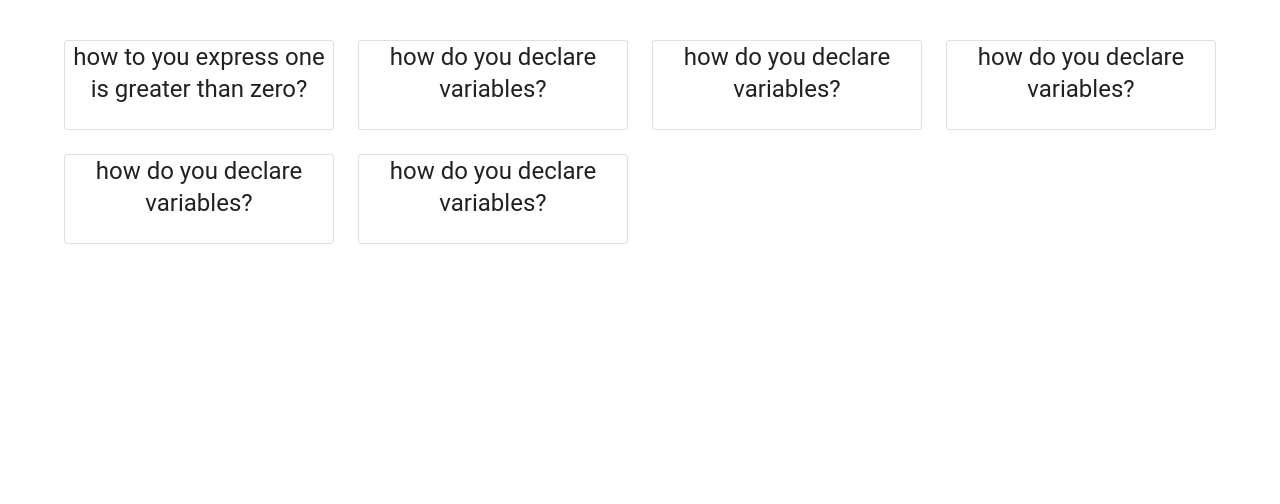
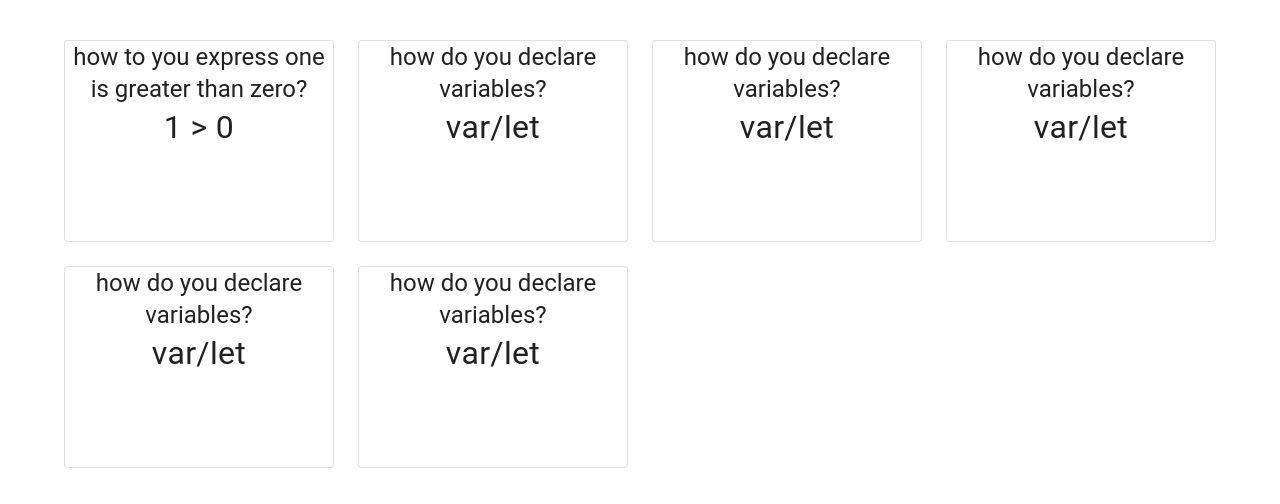
Before and after one commit to Esaucey/flash_cards, a React (Vite) app: page /js-quiz in a window 1280 px wide. Shown: the top 504 px of the page. Built offline with nearby package versions, Linux system fonts and the light colour scheme.

Commit message:
folder structure updated

```diff
--- a/src/App.jsx
+++ b/src/App.jsx
@@ -3,7 +3,7 @@ import reactLogo from './assets/react.svg'
 import viteLogo from '/vite.svg'
 import { BrowserRouter as Router, Routes, Route } from 'react-router-dom'
 import './App.css'
-import { JsPage } from './pages/jsPage'
+import { JsPage } from './pages/jsCardList'
 import { Box, Container } from '@mui/material'
 
 
--- /dev/null
+++ b/src/components/JsCard.jsx
@@ -0,0 +1,26 @@
+import React from 'react'
+import Box from '@mui/system/Box';
+import Card from '@mui/material/Card';
+import CardContent from '@mui/material/CardContent';
+import Typography from '@mui/material/Typography';
+import Grid from '@mui/system/Unstable_Grid';
+import { Container } from '@mui/material';
+
+export default function JsCard({ jsData }) {
+  return (
+    <Grid xs={2} sm={3} className="flip-card">
+      <Card variant="outlined" sx={{ minHeight: "200px" }}>
+          <CardContent sx={{ padding: "0" }} className="flip-card-front">
+            <Typography variant="h5">
+              {jsData.question}
+            </Typography>
+          </CardContent>
+          <CardContent sx={{ padding: "0" }} className="flip-card-back">
+            <Typography sx={{ fontSize: "2em" }} variant="body2">
+              {jsData.answer}
+            </Typography>
+          </CardContent>
+      </Card>
+    </Grid>
+  )
+}
--- /dev/null
+++ b/src/pages/jsCardList.jsx
@@ -0,0 +1,27 @@
+import React, { useState } from 'react';
+import jsData from '../data/jsCards.json';
+import Box from '@mui/system/Box';
+import Card from '@mui/material/Card';
+import CardContent from '@mui/material/CardContent';
+import Typography from '@mui/material/Typography';
+import Grid from '@mui/system/Unstable_Grid';
+import { Container } from '@mui/material';
+// import "./jsPage.css";
+// import ReactCardFlip from "react-card-flip";
+import JsCard from '../components/jsCard';
+
+export const JsPage = () => {
+  // const [flip, setFlip] = useState(false);
+
+  return (
+    <Box>
+      <Container>
+        <Grid container spacing={{ xs: 2, md: 3 }} columns={{ xs: 2, sm: 9, md: 12 }}>
+          {jsData.map((item) => {
+            return <JsCard jsData={ item } key={item.id }/>
+          })}
+        </Grid>
+      </Container>
+    </Box>
+  )
+}
--- a/src/pages/jsPage.css
+++ /dev/null
@@ -1,45 +0,0 @@
-.flip-card {
-  background-color: transparent;
-  width: 300px;
-  height: 300px;
-  perspective: 1000px;
-}
-
-.flip-card-inner {
-  position: relative;
-  width: 100%;
-  height: 100%;
-  text-align: center;
-  transition: transform 0.6s;
-  transform-style: preserve-3d;
-  box-shadow: 0 4px 8px 0 rgba(0, 0, 0, 0.2);
-  transform: rotateY(0deg); /* Initially, set it to 0 degrees */
-}
-
-.flip-card:hover .flip-card-inner {
-  transform: rotateY(180deg); /* Rotate it to 180 degrees on hover */
-}
-
-.flip-card-front,
-.flip-card-back {
-  position: absolute;
-  width: 100%;
-  height: 100%;
-  -webkit-backface-visibility: hidden;
-  backface-visibility: hidden;
-}
-
-.flip-card-front {
-  background-color: #bbb;
-  color: black;
-}
-
-.flip-card-back {
-  background-color: #2980b9;
-  color: white;
-  transform: rotateY(180deg);
-}
-
-.flip-card-inner.flipped {
-  transform: rotateY(180deg);
-}
--- a/src/pages/jsPage.jsx
+++ /dev/null
@@ -1,43 +0,0 @@
-import React, { useState } from 'react';
-import jsData from '../data/jsCards.json';
-import Box from '@mui/system/Box';
-import Card from '@mui/material/Card';
-import CardContent from '@mui/material/CardContent';
-import Typography from '@mui/material/Typography';
-import Grid from '@mui/system/Unstable_Grid';
-import { Container } from '@mui/material';
-// import "./jsPage.css";
-import ReactCardFlip from "react-card-flip";
-
-export const JsPage = () => {
-  const [flip, setFlip] = useState(false);
-
-  return (
-    <Box>
-      <Container>
-        <Grid container spacing={{ xs: 2, md: 3 }} columns={{ xs: 2, sm: 9, md: 12 }}>
-          {jsData.map((item) => (
-            <Grid xs={2} sm={3} key={item.id} className="flip-card">
-
-              <Card variant="outlined" className="" >
-                <ReactCardFlip isFlipped={flip} flipDirection="vertical">
-                <CardContent sx={{ padding: "0" }} className="flip-card-front" onClick={() => setFlip(!flip)}>
-                  <Typography variant="h5">
-                    {item.question}
-                  </Typography>
-                </CardContent>
-                <CardContent sx={{ padding: "0" }} className="flip-card-back" onClick={() => setFlip(!flip)}>
-                  <Typography sx={{ fontSize: "1em" }} variant="body2">
-                    {item.answer}
-                  </Typography>
-                </CardContent>
-                </ReactCardFlip>
-              </Card>
-
-            </Grid>
-          ))}
-        </Grid>
-      </Container>
-    </Box>
-  )
-}
```
Also changed, not shown: 1 other file (tests, documents, lock files or other folders).
